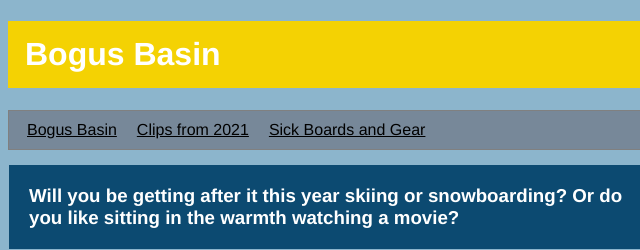
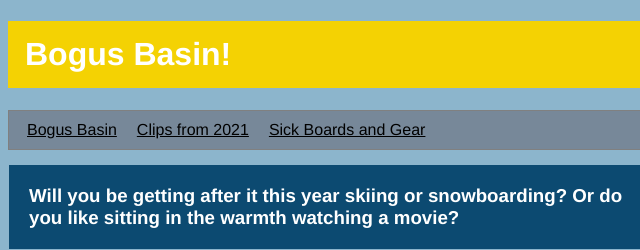
Before and after one commit to owenkorinek/owenkorinek.github.io, a plain HTML site: page index.html in a window 1280 px wide. Shown: the top 250 px of the page, 0-640 px from the left. Drawn offline with Linux system fonts and the light colour scheme.

Commit message:
Update index.html

```diff
--- a/index.html
+++ b/index.html
@@ -7,7 +7,7 @@
 
 <body>
 
-    <h1 class="pseudo" id="snow">Bogus Basin</h1>
+    <h1 class="pseudo" id="snow">Bogus Basin!</h1>
     <nav class="sticky">
         <a class="pseudo" href="https://bogusbasin.org/">Bogus Basin</a>
         <a class="pseudo" href="https://youtu.be/Dl4gcNR_u6I">Clips from 2021</a>
```
